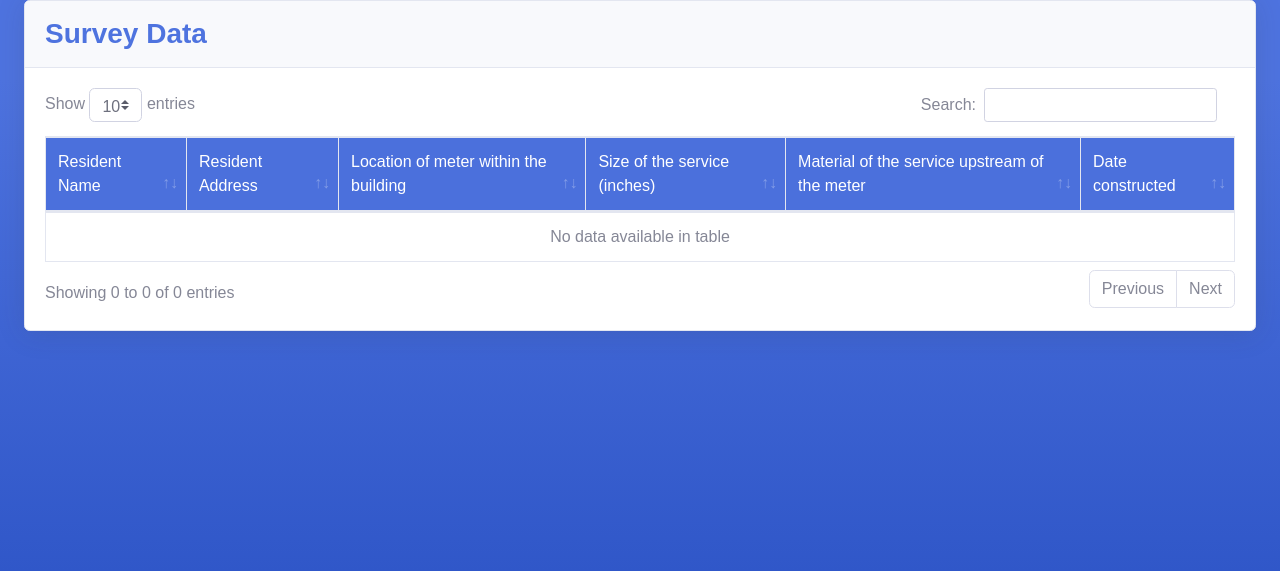
After one commit to tanu2022/web_survey, a PHP site: page /web_survey/survey_result.php in a window 1280 px wide. The commit adds this page. Shown: the top 571 px of the page. Run offline with PHP 8.4, Linux system fonts and the light colour scheme; data that the repository does not hold is empty; some libraries are stand-ins or nearby versions.

Commit message:
survey result

```diff
--- a/footer.php
+++ b/footer.php
@@ -16,6 +16,14 @@
 
     <!-- Custom scripts for all pages-->
     <script src="js/sb-admin-2.min.js"></script>
+
+	<script src="vendor/datatables/jquery.dataTables.min.js"></script>
+
+
+    <script src="vendor/datatables/dataTables.bootstrap4.min.js"></script>
+
+	<script src="js/demo/datatables-demo.js"></script>
+
 	<script>jQuery("#date_constructed").datepicker({
 		format : 'yyyy-mm-dd',
 		autoclose : true
@@ -24,7 +32,6 @@
 
 
 
-
 </body>
 
 </html>
--- a/header.php
+++ b/header.php
@@ -16,6 +16,7 @@
     <link href="https://fonts.googleapis.com/css?family=Nunito:200,200i,300,300i,400,400i,600,600i,700,700i,800,800i,900,900i"
         rel="stylesheet">
 
+	<link href="vendor/datatables/dataTables.bootstrap4.min.css" rel="stylesheet">
 
 
 
@@ -27,6 +28,7 @@
     <!-- Custom styles for this template-->
     <link href="css/sb-admin-2.min.css" rel="stylesheet">
 
+
 </head>
 
 <body class="bg-gradient-primary">
--- /dev/null
+++ b/survey_result.php
@@ -0,0 +1,80 @@
+<?PHP
+include('config.php');
+
+$get_survey_data_sql = "SELECT * FROM survey_tbl ORDER BY id DESC";
+$surveyData = $mysqli->query($get_survey_data_sql);
+// $row = mysqli_fetch_assoc($surveyData);
+// echo "<pre>"; print_r($row); die('hello');
+
+include('header.php');
+?>
+
+                <!-- Begin Page Content -->
+                <div class="container-fluid">
+
+                    <!-- Page Heading -->
+                    <!--<h1 class="h3 mb-2 text-gray-800">Survey Data</h1>-->
+
+
+                    <!-- DataTales Example -->
+                    <div class="card shadow mb-4">
+                        <div class="card-header py-3">
+							<div class="row">
+								<div class="col-md-6">
+									<h3 class="m-0 font-weight-bold text-primary">Survey Data</h3>
+								</div>
+
+							</div>
+                        </div>
+                        <div class="card-body">
+                            <div class="table-responsive">
+                                <table class="table table-bordered" id="dataTable" width="100%" cellspacing="0">
+                                    <thead>
+                                        <tr>
+                                            <th>Resident Name</th>
+                                            <th>Resident Address</th>
+                                            <th>Location of meter within the building</th>
+                                            <th>Size of the service (inches)</th>
+                                            <th>Material of the service upstream of the meter</th>
+                                            <th>Date constructed</th>
+
+                                        </tr>
+                                    </thead>
+
+                                    <tbody>
+										<?php
+											if (!empty($surveyData->num_rows)) {
+												while ($row = mysqli_fetch_assoc($surveyData)) {
+												//$row = mysqli_fetch_assoc($surveyData);
+												//echo "<pre>"; print_r($row); //die('--hii');
+												?>
+												<tr>
+													<td><?php echo $row['resident_name'] ?? ''; ?></td>
+													<td><?php echo $row['resident_address'] ?? ''; ?></td>
+													<td><?php echo $row['location_of_meter'] ?? ''; ?></td>
+													<td><?php echo $row['size_of_service'] ?? ''; ?></td>
+													<td><?php echo $row['material_of_service'] ?? ''; ?></td>
+													<td><?php echo ($row['date_constructed'] == '' || $row['date_constructed'] == '0000-00-00' ) ? '' : $row['date_constructed']; ?></td>
+
+												</tr>
+
+												<?php
+												}
+											}
+										?>
+
+                                    </tbody>
+                                </table>
+                            </div>
+                        </div>
+                    </div>
+
+                </div>
+                <!-- /.container-fluid -->
+
+            </div>
+            <!-- End of Main Content -->
+
+ <?PHP
+include('footer.php');
+?>
```
